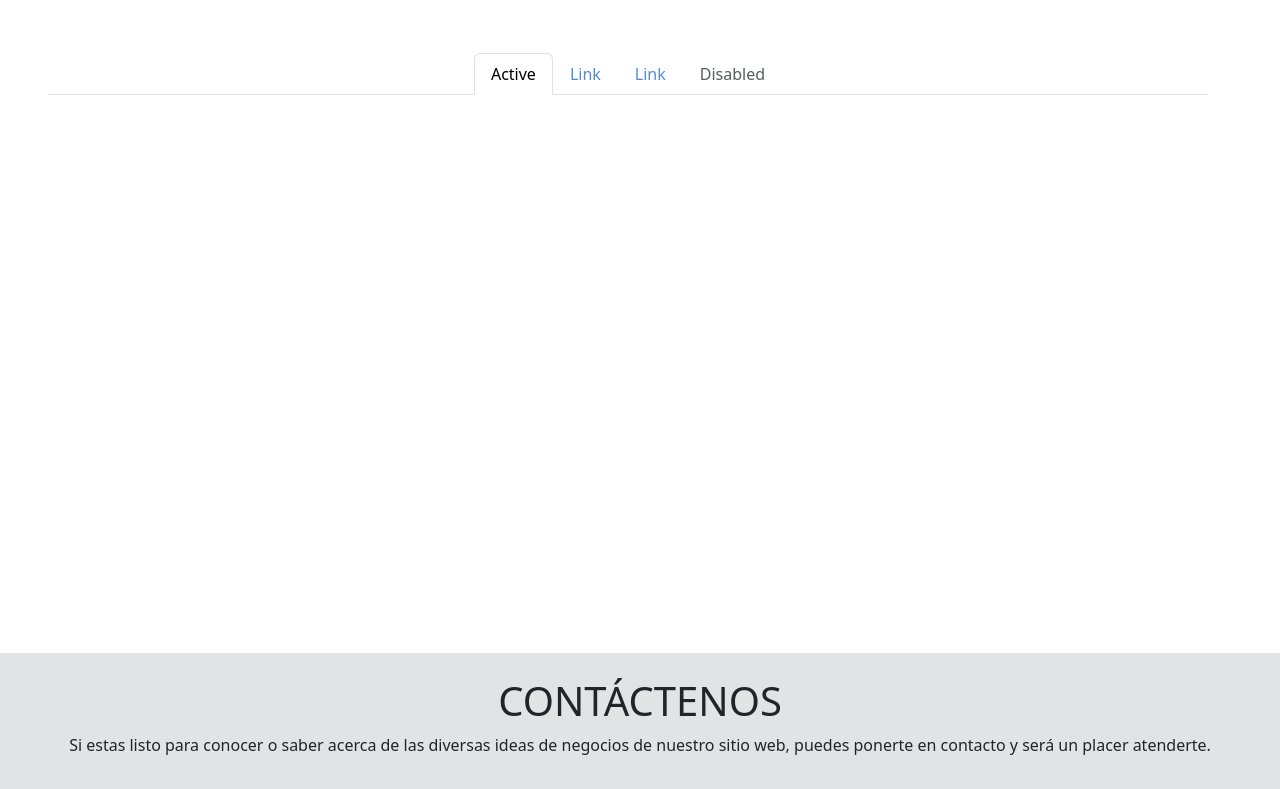
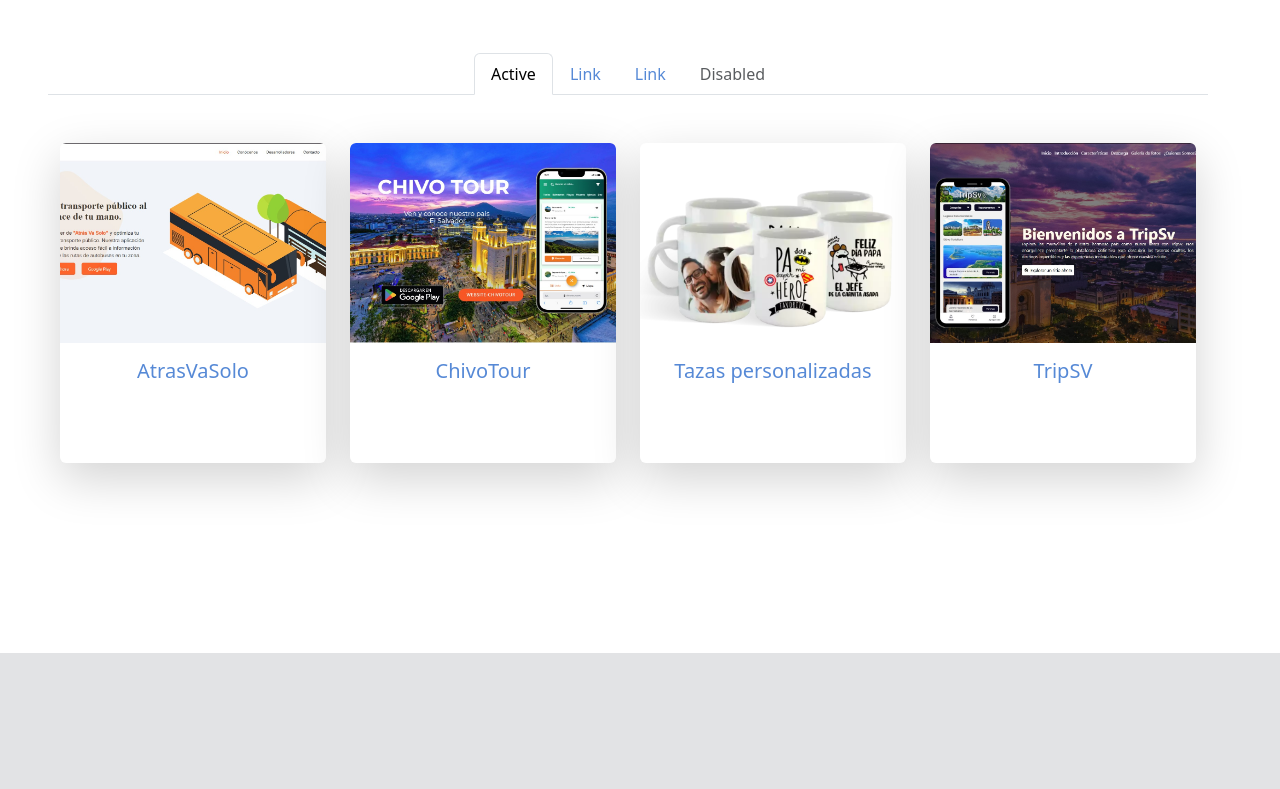
Before and after one commit to k1000pro/Esaapp, a website built with Vite: page src/index.html in a window 1280 px wide. Shown: the part 1747-2536 px from the top of the page. Built offline with nearby package versions, Linux system fonts and the light colour scheme.

Commit message:
Casi terminado

```diff
--- a/src/css/estilos.css
+++ b/src/css/estilos.css
@@ -6,3 +6,22 @@
     color: rgb(201, 201, 201) !important;
 
 }
+
+.card{
+    max-height:40vh;
+    min-height: 300px;
+    transition: all 1s;
+}
+.card img{
+
+    object-fit: cover !important;
+    height: 200px !important;
+}
+
+.card:hover{
+    cursor: pointer;
+    background: #5689d6;
+}
+.card:hover .card-title{
+    color: #ffffff !important;
+}
--- a/src/index.html
+++ b/src/index.html
@@ -4,7 +4,7 @@
     <meta charset="utf-8" />
     <meta name="viewport" content="width=device-width, initial-scale=1" />
     <title>ESAAPP</title>
-
+    <link rel="shortcut icon" href="/src/icons/logo.jpg">
     <link rel="stylesheet" href="./css/estilos.css" />
     <link
     rel="stylesheet"
@@ -47,7 +47,7 @@
             </li>
           </ul>
           <span class="navbar-text">
-            <button type="button" class="btn btn-light text-primary ">
+            <button type="button" class="btn btn-light text-primary " onclick="location.href =`/#contactenos`">
               Contáctenos
             </button>
           </span>
@@ -133,13 +133,13 @@
         </button>
       </div>
     </section>
-     <section id="quienes-somos" class="container-fluid   quienes-somos-section row align-content-center" style="height: 100vh;">
-      <div class="row">
-        <div class="col-12 col-lg-8 row quienes-somos animate__animated justify-content-center">
+     <section id="quienes-somos" class="container-fluid   quienes-somos-section  align-content-center" style="height: 100vh;">
+      <div class="row ">
+        <div class="col-12 col-lg-6 quienes-somos animate__animated row justify-content-center mx-0">
           <h1 class="col-12 text-center text-decoration-underline text-primary">Quiénes somos</h1>
-          <p class="col-12 col-md-8 text-center text-md-center  ">Somos un grupo de jóvenes apasionados por la tecnología, la innovación y la creatividad. Nos motiva explorar y desarrollar productos y servicios que no solo estén alineados con las últimas tendencias del mercado, sino que también resuenen con las necesidades y expectativas de la juventud actual. Creemos que la tecnología no solo transforma vidas, sino que también puede ser una fuente de diversión, aprendizaje y crecimiento personal.</p>
+          <p class="col-12 col-md-10 text-center text-md-center  ">Somos un grupo de jóvenes apasionados por la tecnología, la innovación y la creatividad. Nos motiva explorar y desarrollar productos y servicios que no solo estén alineados con las últimas tendencias del mercado, sino que también resuenen con las necesidades y expectativas de la juventud actual. Creemos que la tecnología no solo transforma vidas, sino que también puede ser una fuente de diversión, aprendizaje y crecimiento personal.</p>
         </div>
-        <div class="col-12 col-lg-4 mt-5 m-md-0 animate__animated mision-vision">
+        <div class="col-12 col-lg-6 mt-5  animate__animated mision-vision">
           <div class="d-flex mb-4" >
             <div class="align-content-center me-md-5 me-3">
               <svg xmlns="http://www.w3.org/2000/svg" width="80" height="80" fill="currentColor" class="bi bi-globe-americas p-3 bg-primary rounded text-white" viewBox="0 0 16 16">
@@ -176,7 +176,7 @@
       </div>
 
      </section>
-     <section id="portafolio" class="container-fluid pt-5 p-md-5 portafolio-section row align-content-start" style="height: 100vh;">
+     <section id="portafolio" class="container-fluid pt-5 p-md-5 portafolio-section row align-content-start" style="min-height: 100vh;">
       <div class="col-12 mt-5">
         <h1 class="col-12 text-center text-decoration-underline text-primary">PORTAFOLIO</h1>
       </div>
@@ -196,15 +196,63 @@
           </li>
         </ul>
       </div>
+      <div class=" row row-cols-1 row-cols-md-3 row-cols-sm-2 row-cols-lg-4 g-4 cards-container col-md-12 col-lg-12 mx-0">
+
+
+
+        <div class="col card-div">
+          <div
+              class="card overflow-hidden h-100 border border-0 shadow-lg  mb-5 rounded align-items-center fw-light">
+              <img src="./img/atrasvasolo.jpg" class="card-img-top  border-light" alt="...">
+              <div class="card-body">
+                  <h5 class="card-title text-primary">AtrasVaSolo</h5>
+              </div>
+
+          </div>
+      </div>
+      <div class="col card-div">
+        <div
+            class="card overflow-hidden h-100 border border-0 shadow-lg  mb-5 rounded align-items-center fw-light">
+            <img src="./img/chivotour.jpg" class="card-img-top  border-light" alt="...">
+            <div class="card-body">
+                <h5 class="card-title text-primary">ChivoTour</h5>
+            </div>
+
+        </div>
+    </div>
+    <div class="col card-div">
+      <div
+          class="card overflow-hidden h-100 border border-0 shadow-lg  mb-5 rounded align-items-center fw-light">
+          <img src="./img/tazas.webp" class="card-img-top  border-light" alt="...">
+          <div class="card-body">
+              <h5 class="card-title text-primary">Tazas personalizadas</h5>
+          </div>
+
+      </div>
+  </div>
+  <div class="col card-div">
+    <div
+        class="card overflow-hidden h-100 border border-0 shadow-lg  mb-5 rounded align-items-center fw-light">
+        <img src="./img/tripsv.jpg" class="card-img-top  border-light" alt="...">
+        <div class="card-body">
+            <h5 class="card-title text-primary">TripSV</h5>
+        </div>
+
+    </div>
+</div>
+
+      </div>
+
+
      </section>
-     <footer class="container-fluid bg-secondary-subtle p-4">
-        <div class="d-flex justify-content-center">
-          <h1>CONTÁCTENOS</h1>
+     <footer class="container-fluid bg-secondary-subtle align-content-center" id="contactenos" style="height: 100vh;">
+        <div class="row mb-3">
+          <h1 class="text-primary text-center text-decoration-underline ">CONTÁCTENOS</h1>
         </div>
-        <div class="d-flex justify-content-center">
-          <p>Si estas listo para conocer o saber acerca de las diversas ideas de negocios de nuestro sitio web, puedes ponerte en contacto y será un placer atenderte.</p>
+        <div class=" row justify-content-center mb-3">
+          <p class="text-center col-md-6 col-12">Si estas listo para conocer o saber acerca de las diversas ideas de negocios de nuestro sitio web, puedes ponerte en contacto y será un placer atenderte.</p>
         </div>
-        <div class="row mt-5">
+        <div class="row justify-content-center">
 
           <div class="col-12 col-md-8 row">
               <div class="col-12 col-md-6 mb-4">
@@ -222,7 +270,7 @@
               </div>
 
           </div>
-          <div class="col-12 col-md-4 row">
+          <div class="col-12 col-md-8 row mt-5">
             <div class="d-flex col-12">
               <svg xmlns="http://www.w3.org/2000/svg" width="16" height="16" fill="currentColor" class="bi bi-geo-alt-fill me-1" viewBox="0 0 16 16">
                 <path d="M8 16s6-5.686 6-10A6 6 0 0 0 2 6c0 4.314 6 10 6 10m0-7a3 3 0 1 1 0-6 3 3 0 0 1 0 6"/>
```
Also changed, not shown: src/icons/logo.jpg (added), src/img/atrasvasolo.jpg (added), src/img/chivotour.jpg (added), src/img/tazas.webp (added), src/img/tripsv.jpg (added).
